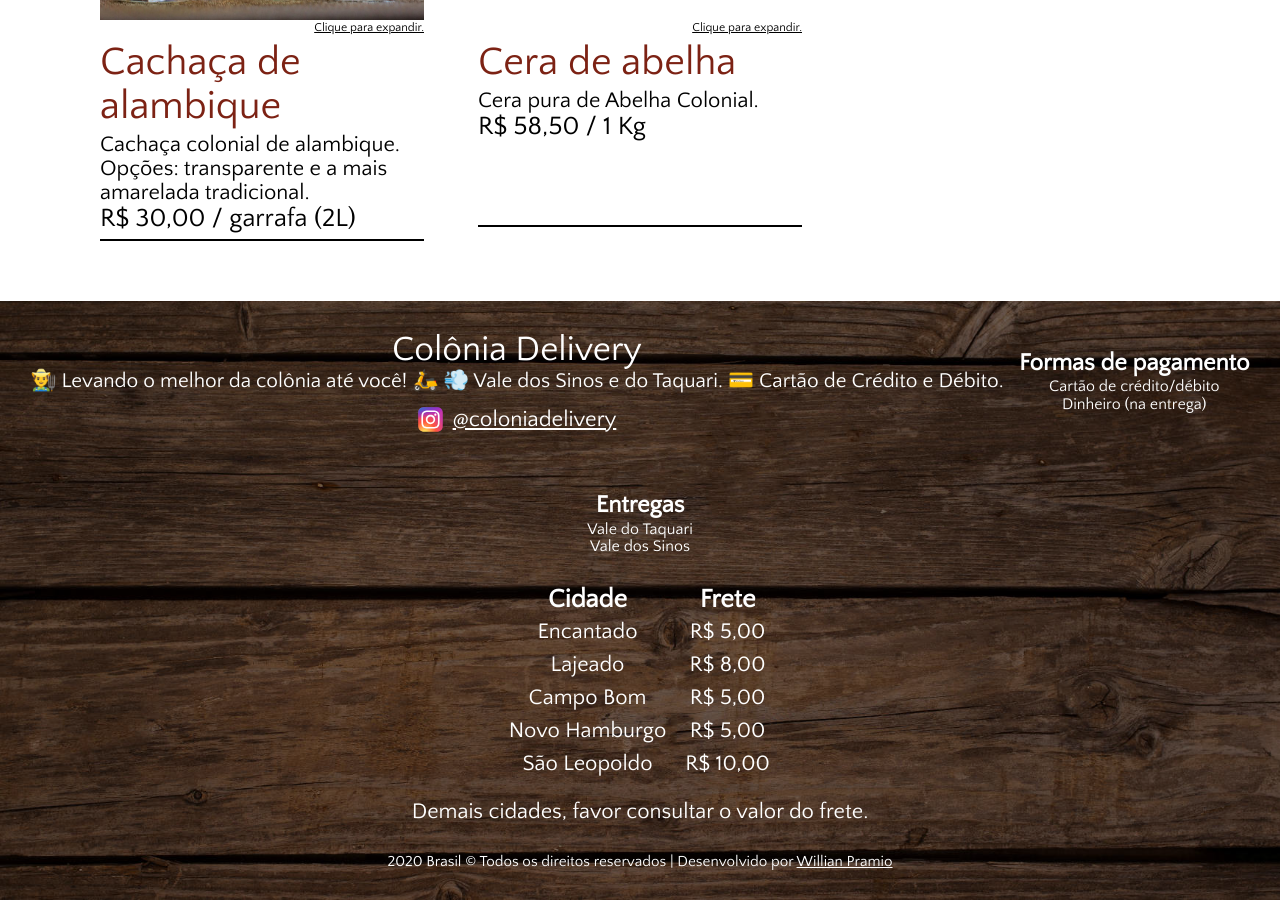
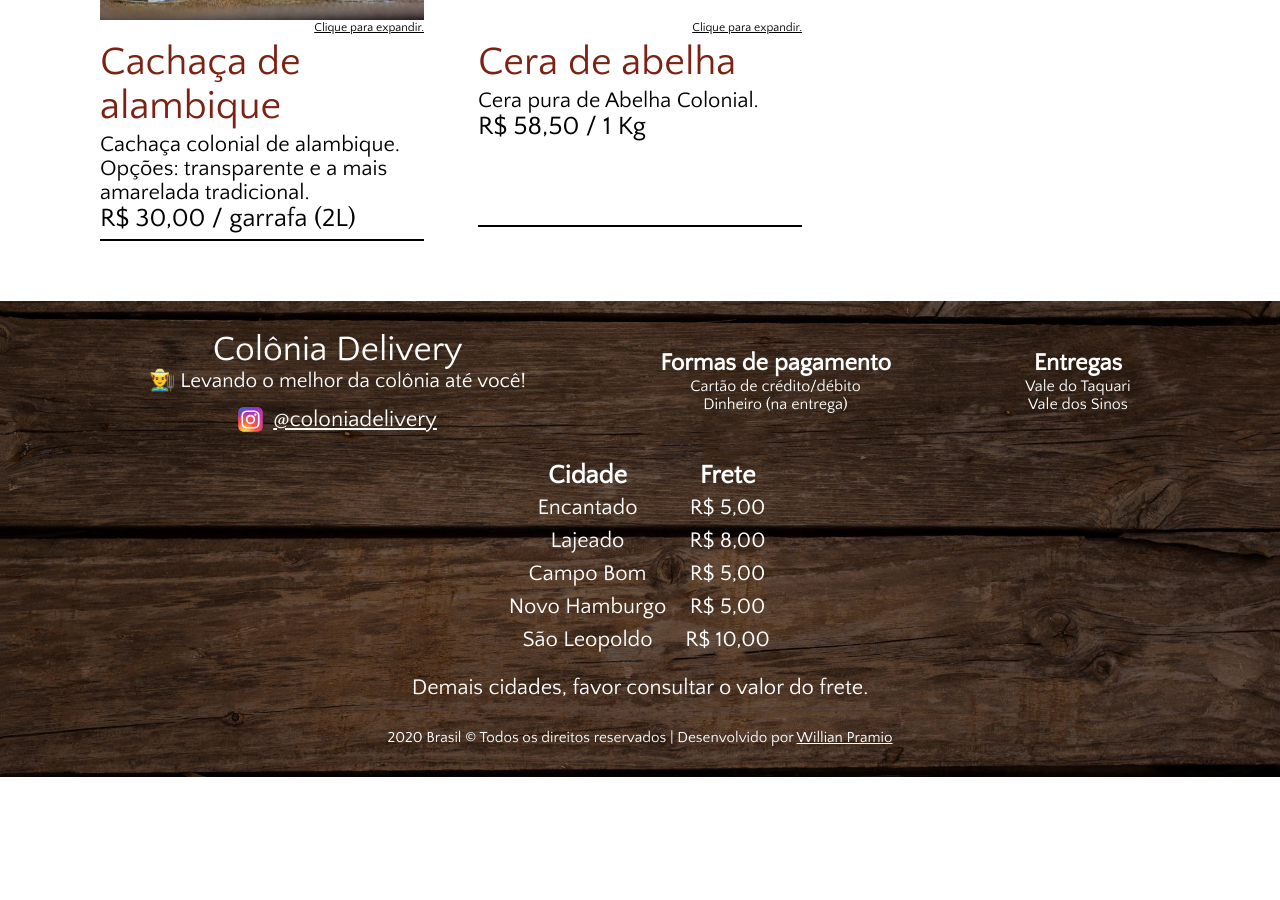
Before and after one commit to wpramio/coloniadelivery-site, a Jekyll site: the page built from index.html, in a window 1280 px wide and 900 px high, scrolled down 3726 px. Built offline with Jekyll 4.4.1, drawn with Linux system fonts in a browser that asks for light colours; after the commit the page ends 4503 px from its top, so only the background shows below that.

Commit message:
Atualiza descrição no footer

```diff
--- a/_includes/footer.html
+++ b/_includes/footer.html
@@ -3,7 +3,7 @@
   <div class="footer-conteudo">
     <div class="footer-slogan">
       <h2 class="footer-titulo">Colônia Delivery</h2>
-      <p class="footer-descricao">{{ site.description }}</p>
+      <p class="footer-descricao">👨‍🌾 Levando o melhor da colônia até você!</p>
       <div class="footer-contatos">
         <a class="link-contato" href="{{ site.instagram_link }}" target="_blank">
           <img class="icone-contato" src="images/contato/instagram-logo.svg">{{ site.instagram }}
```
